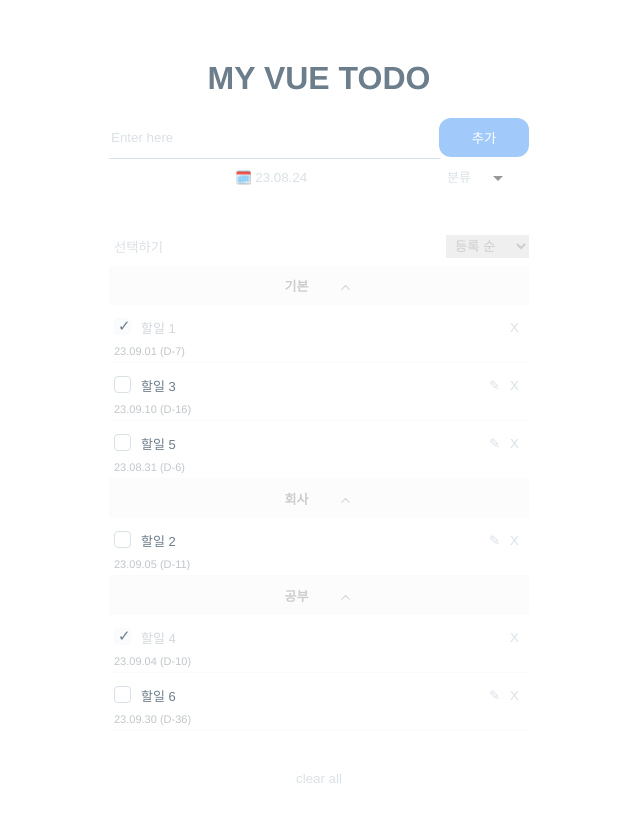
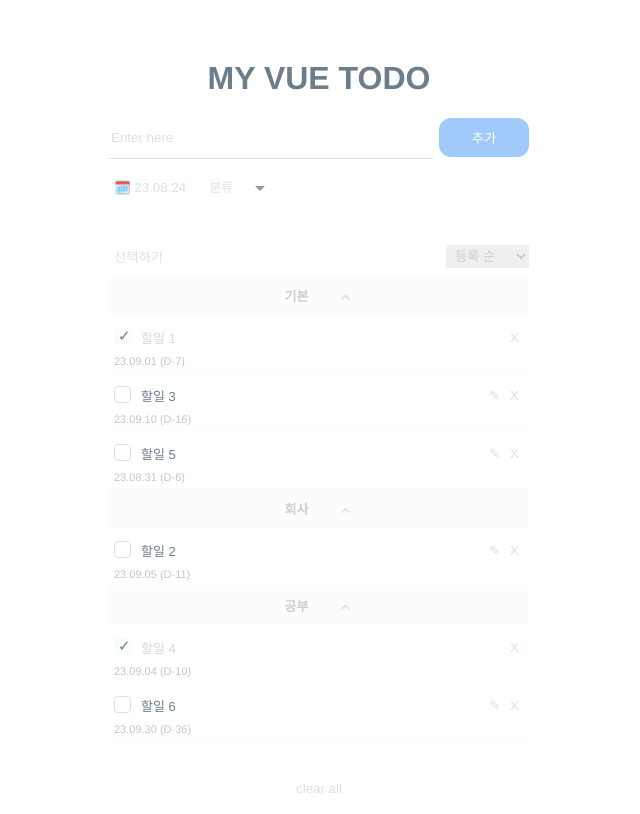
Before and after one commit to choi-hye-rin/vue-todolist, a Vue app: page / in a window 1280 px wide. Shown: the whole page, without its empty margins (321-961 px from the left). Built offline with nearby package versions, Linux system fonts and the light colour scheme; data requests are answered from the project's data file.

Commit message:
design: css 수정

```diff
--- a/src/components/TodoInput.vue
+++ b/src/components/TodoInput.vue
@@ -8,14 +8,11 @@
     <Button button-type="button-create" :button-click="createTodo">
       추가
     </Button>
-
     <div class="left">
       <Button button-type="button-edit" :button-click="focusTodoDate">
         🗓️ {{ formattedDate }}
       </Button>
       <input type="date" ref="date" class="date" v-model="todoDate" />
-    </div>
-    <div>
       <MultiSelect
         :item-list="categoryList"
         v-model="selectedCategory"
@@ -101,6 +98,7 @@ export default {
 .input-wrapper {
   display: grid;
   grid-template-columns: 1fr 90px;
+  gap: 10px;
   align-items: center;
 }
 
@@ -109,5 +107,12 @@ export default {
   width: 1px;
   height: 1px;
   opacity: 0;
+  position: absolute;
+}
+
+.left {
+  display: flex;
+  align-items: center;
+  gap: 10px;
 }
 </style>
```
